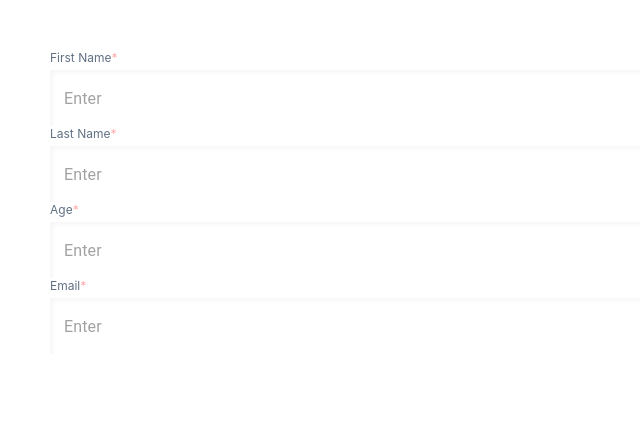
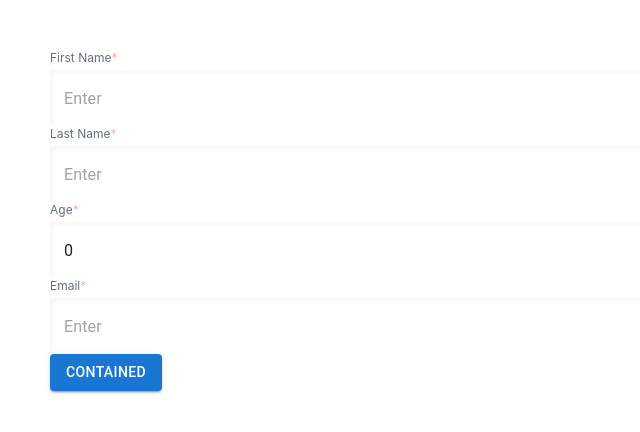
Before and after one commit to ishantsahni/ishant_fe, a React (Create React App) app: page /addUserShoppingDetails in a window 1280 px wide. Shown: the top 432 px of the page, without its empty margins (0-640 px from the left). Built offline with nearby package versions, Linux system fonts and the light colour scheme.

Commit message:
formik values added

```diff
--- a/src/components/CustomTextField/index.jsx
+++ b/src/components/CustomTextField/index.jsx
@@ -1,12 +1,16 @@
 import { TextField } from "@mui/material";
 import PropTypes from "prop-types";
 
-function CustomTextField({label}) {
+function CustomTextField({label, id, name, type, onChange, value}) {
   return (
     <div>
       <p className="text-[#607083] font-normal text-xs mb-1">{label}<span className="text-[#ffa9a9]">*</span></p>
       <TextField
-        id="outlined-basic"
+        id={id}
+        name={name}
+        type={type}
+        onChange={onChange}
+        value={value}
         fullWidth
         variant="outlined"
         placeholder="Enter"
@@ -25,10 +29,12 @@ function CustomTextField({label}) {
 
 CustomTextField.propTypes = {
   label: PropTypes.string,
+  type: PropTypes.string
 };
 
 CustomTextField.defaultProps = {
   label: "",
+  type: "text"
 };
 
 export default CustomTextField;
--- a/src/pages/AddUserShoppingDetailsPage/index.js
+++ b/src/pages/AddUserShoppingDetailsPage/index.js
@@ -1,12 +1,32 @@
+import { useFormik } from "formik";
 import CustomTextField from "../../components/CustomTextField";
+import { Button } from "@mui/material";
 
 function AddUserShoppingDetailsPage() {
+
+    const formik = useFormik({
+        initialValues: {
+            firstName: '',
+            lastName: '',
+            age: 0,
+            email: '',
+        },
+        onSubmit: values => {
+            console.log("formik submitted ", formik);
+        },
+    });
+
+    console.log("formik values outside ", formik);
+
     return (
         <div className="mt-[50px] mx-[50px]">
-            <CustomTextField label="First Name" />
-            <CustomTextField label="Last Name" />
-            <CustomTextField label="Age" />
-            <CustomTextField label="Email" />
+            <form>
+                <CustomTextField id="firstName" name="firstName" onChange={formik.handleChange} value={formik.values.firstName} label="First Name" />
+                <CustomTextField id="lastName" name="lastName" onChange={formik.handleChange} value={formik.values.lastName} label="Last Name" />
+                <CustomTextField id="age" name="age" onChange={formik.handleChange} type="number" value={formik.values.age} label="Age" />
+                <CustomTextField id="email" name="email" onChange={formik.handleChange} value={formik.values.email} label="Email" />
+                <Button onClick={() => formik.handleSubmit()} variant="contained">Contained</Button>
+            </form>
         </div>
     )
 }
```
